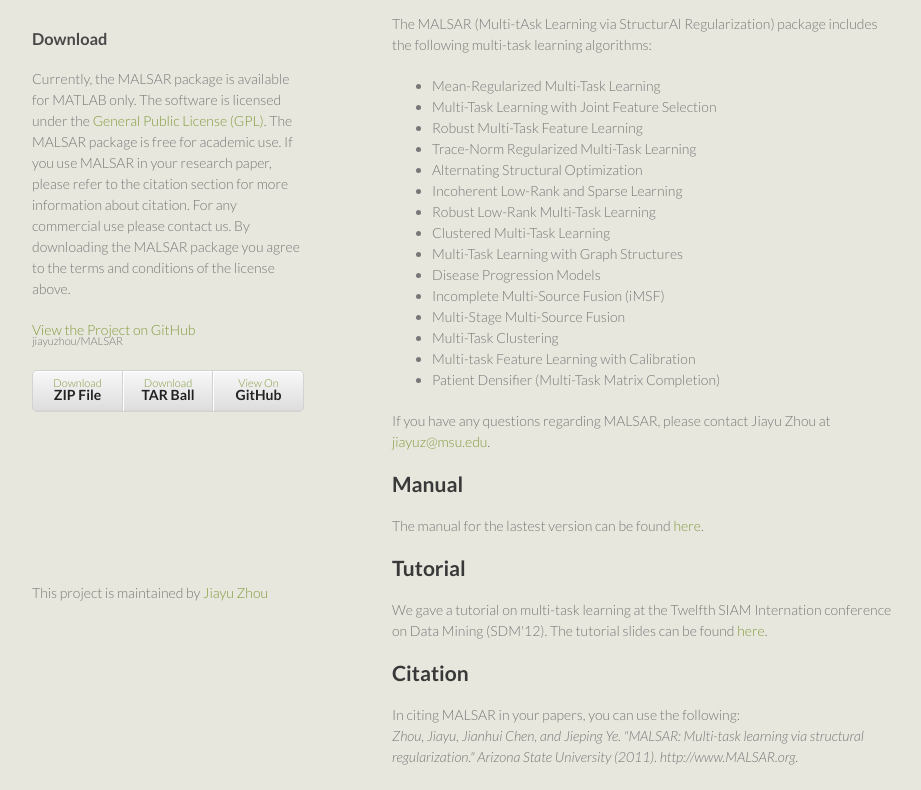
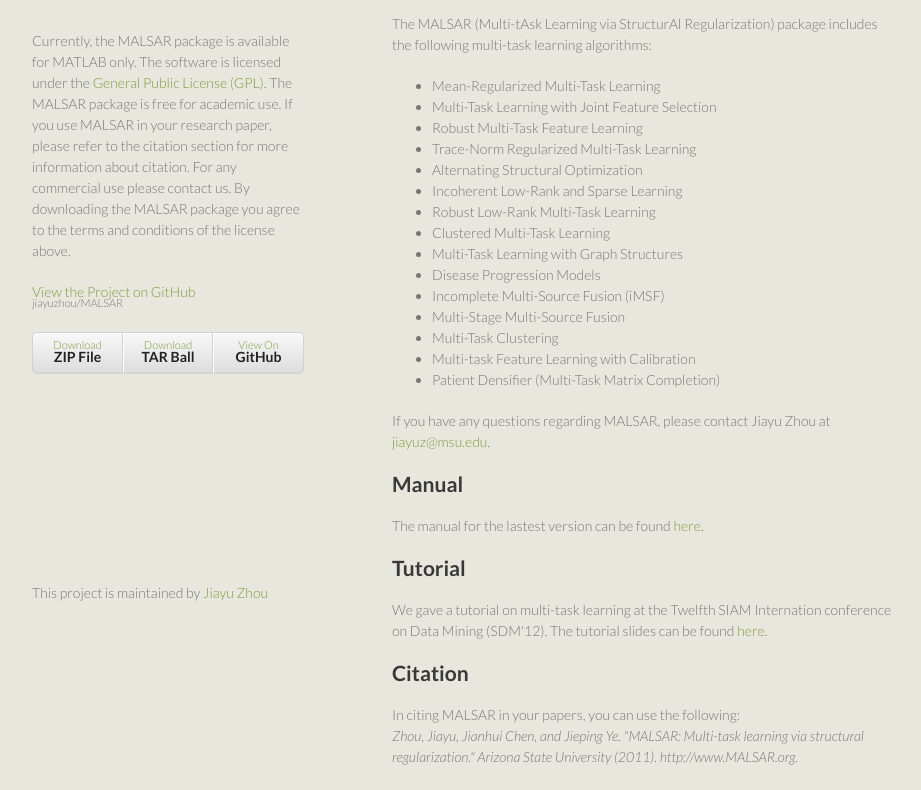
Before and after one commit to jiayuzhou/MALSAR, a plain HTML site: page index.html in a window 1280 px wide. Shown: the part 127-917 px from the top of the page, without its empty margins (178-1099 px from the left). Drawn offline with Linux system fonts and the light colour scheme.

Commit message:
correct display by deleting some content 2

```diff
--- a/index.html
+++ b/index.html
@@ -23,7 +23,7 @@
         <!-- <h1>MALSAR</h1> -->
         <!-- <p>Multi-task learning via Structural Regularization</p> -->
 <br/>
-<h3>Download</h3>
+<!--<h3>Download</h3> -->
 <p>
 Currently, the MALSAR package is available for MATLAB only. The software is licensed under the <a href="http://www.gnu.org/licenses/gpl.html">General Public License (GPL)</a>. The MALSAR package is free for academic use. If you use MALSAR in your research paper, please refer to the citation section for more information about citation. For any commercial use please contact us. By downloading the MALSAR package you agree to the terms and conditions of the license above.
 <br/>
```
